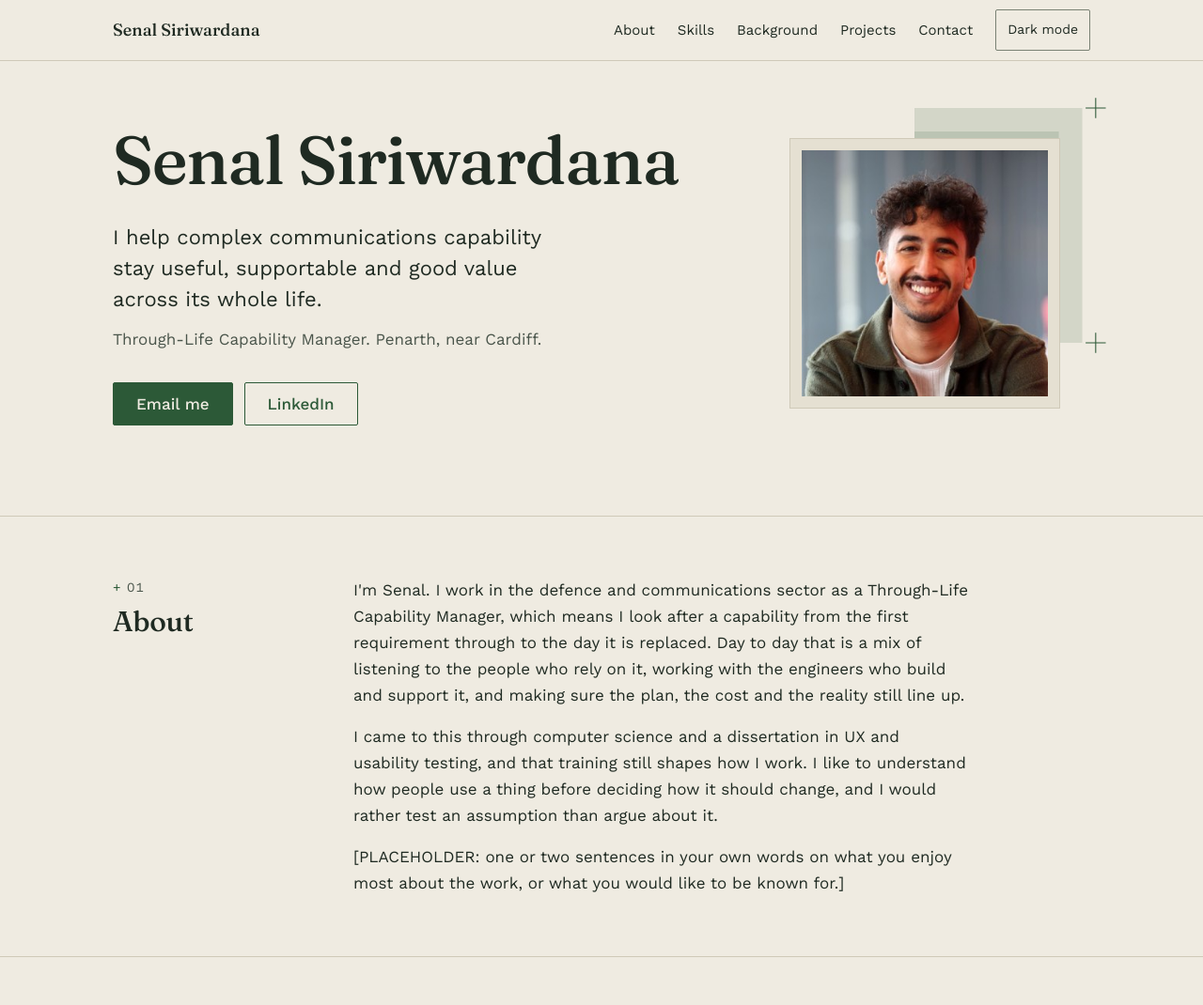
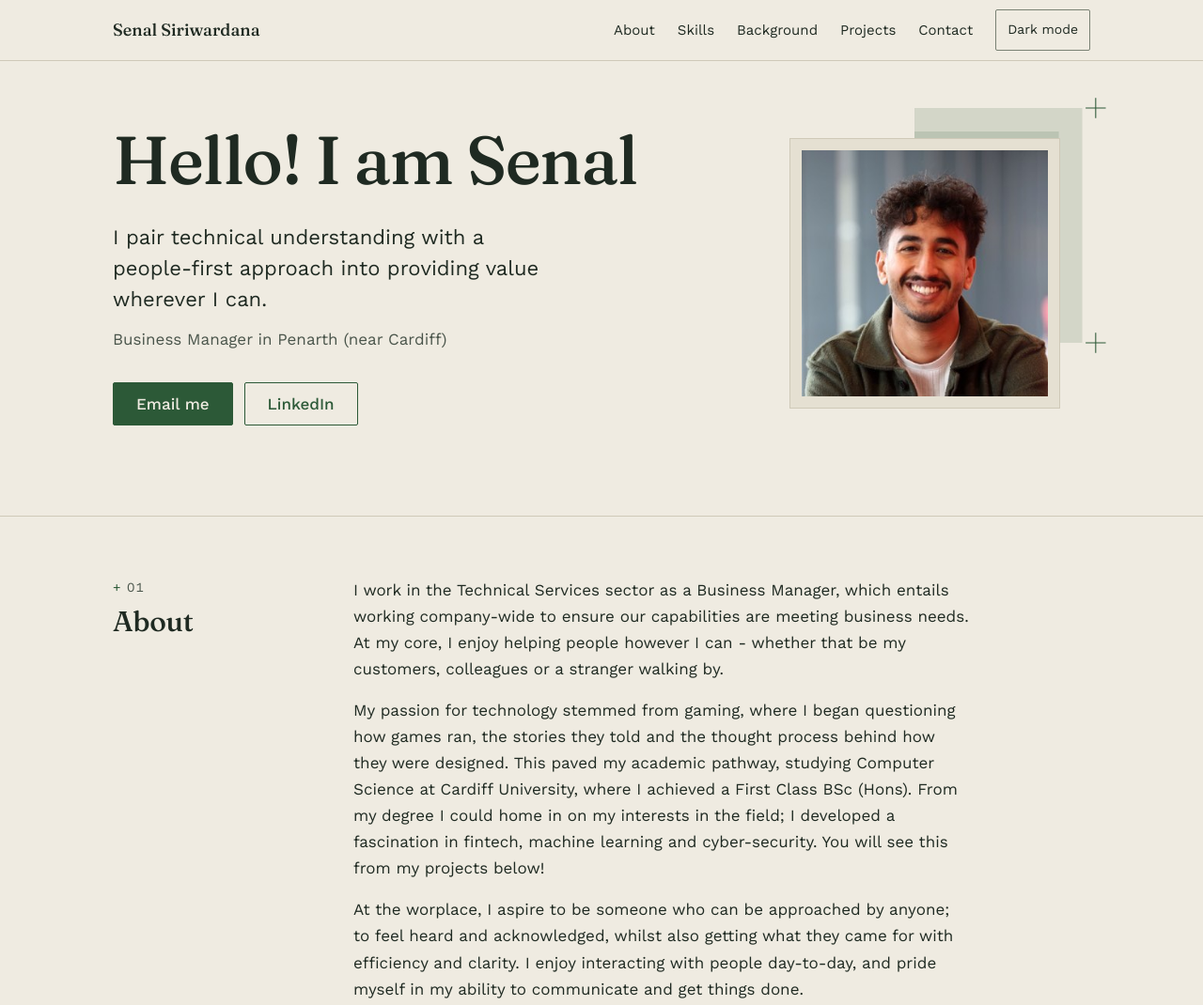
Before and after one commit to senals/professional-portfolio, a plain HTML site: page index.html in a window 1280 px wide. Shown: the top 1070 px of the page at 94% size. Drawn offline with Linux system fonts and the light colour scheme.

Commit message:
Initial commit

```diff
--- a/index.html
+++ b/index.html
@@ -8,20 +8,20 @@
   <script src="config.js" defer></script>
   <script src="theme.js"></script>
 
-  <title>Senal Siriwardana | Capability manager, Cardiff</title>
-  <meta name="description" content="Senal Siriwardana is a Through-Life Capability Manager based in Penarth, near Cardiff, with a background in computer science and UX research.">
+  <title>Senal Siriwardana | Business manager, Cardiff</title>
+  <meta name="description" content="Senal Siriwardana is a Business Manager based in Penarth, near Cardiff, with a background in computer science and businesss.">
   <link rel="canonical" href="https://senalsiriwardana.co.uk/">
 
   <!-- Social sharing -->
   <meta property="og:type" content="website">
   <meta property="og:site_name" content="Senal Siriwardana">
   <meta property="og:title" content="Senal Siriwardana">
-  <meta property="og:description" content="Through-Life Capability Manager based in Penarth, near Cardiff, with a background in computer science and UX research.">
+  <meta property="og:description" content="Business Manager based in Penarth, near Cardiff, with a background in computer science and business.">
   <meta property="og:url" content="https://senalsiriwardana.co.uk/">
   <meta property="og:image" content="https://senalsiriwardana.co.uk/assets/img/og.png">
   <meta property="og:image:width" content="1200">
   <meta property="og:image:height" content="630">
-  <meta property="og:image:alt" content="Senal Siriwardana, Through-Life Capability Manager, Penarth, Wales">
+  <meta property="og:image:alt" content="Senal Siriwardana, Business Manager, Penarth, Wales">
   <meta property="og:locale" content="en_GB">
   <meta name="twitter:card" content="summary_large_image">
 
@@ -68,9 +68,9 @@
     <section class="hero" id="top">
       <div class="wrap">
         <div>
-          <h1>Senal Siriwardana</h1>
-          <p class="hero-lede">I help complex communications capability stay useful, supportable and good value across its whole life.</p>
-          <p class="hero-place">Through-Life Capability Manager. Penarth, near Cardiff.</p>
+          <h1>Hello! I am Senal</h1>
+          <p class="hero-lede">I pair technical understanding with a people-first approach into providing value wherever I can.</p>
+          <p class="hero-place">Business Manager in Penarth (near Cardiff)</p>
           <div class="actions">
             <a class="button" href="mailto:senalbusy@gmail.com" data-site="email">Email me</a>
             <a class="button button-outline" href="https://www.linkedin.com/in/senalsiriwardana/" data-site="linkedin" rel="noopener">LinkedIn</a>
@@ -109,9 +109,9 @@
           <h2 id="about-title">About</h2>
         </div>
         <div>
-          <p>I'm Senal. I work in the defence and communications sector as a Through-Life Capability Manager, which means I look after a capability from the first requirement through to the day it is replaced. Day to day that is a mix of listening to the people who rely on it, working with the engineers who build and support it, and making sure the plan, the cost and the reality still line up.</p>
-          <p>I came to this through computer science and a dissertation in UX and usability testing, and that training still shapes how I work. I like to understand how people use a thing before deciding how it should change, and I would rather test an assumption than argue about it.</p>
-          <p>[PLACEHOLDER: one or two sentences in your own words on what you enjoy most about the work, or what you would like to be known for.]</p>
+          <p>I work in the Technical Services sector as a Business Manager, which entails working company-wide to ensure our capabilities are meeting business needs. At my core, I enjoy helping people however I can - whether that be my customers, colleagues or a stranger walking by.</p>
+          <p>My passion for technology stemmed from gaming, where I began questioning how games ran, the stories they told and the thought process behind how they were designed. This paved my academic pathway, studying Computer Science at Cardiff University, where I achieved a First Class BSc (Hons). From my degree I could home in on my interests in the field; I developed a fascination in fintech, machine learning and cyber-security. You will see this from my projects below!</p>
+          <p>At the worplace, I aspire to be someone who can be approached by anyone; to feel heard and acknowledged, whilst also getting what they came for with efficiency and clarity. I enjoy interacting with people day-to-day, and pride myself in my ability to communicate and get things done.</p>
         </div>
       </div>
     </section>
```
